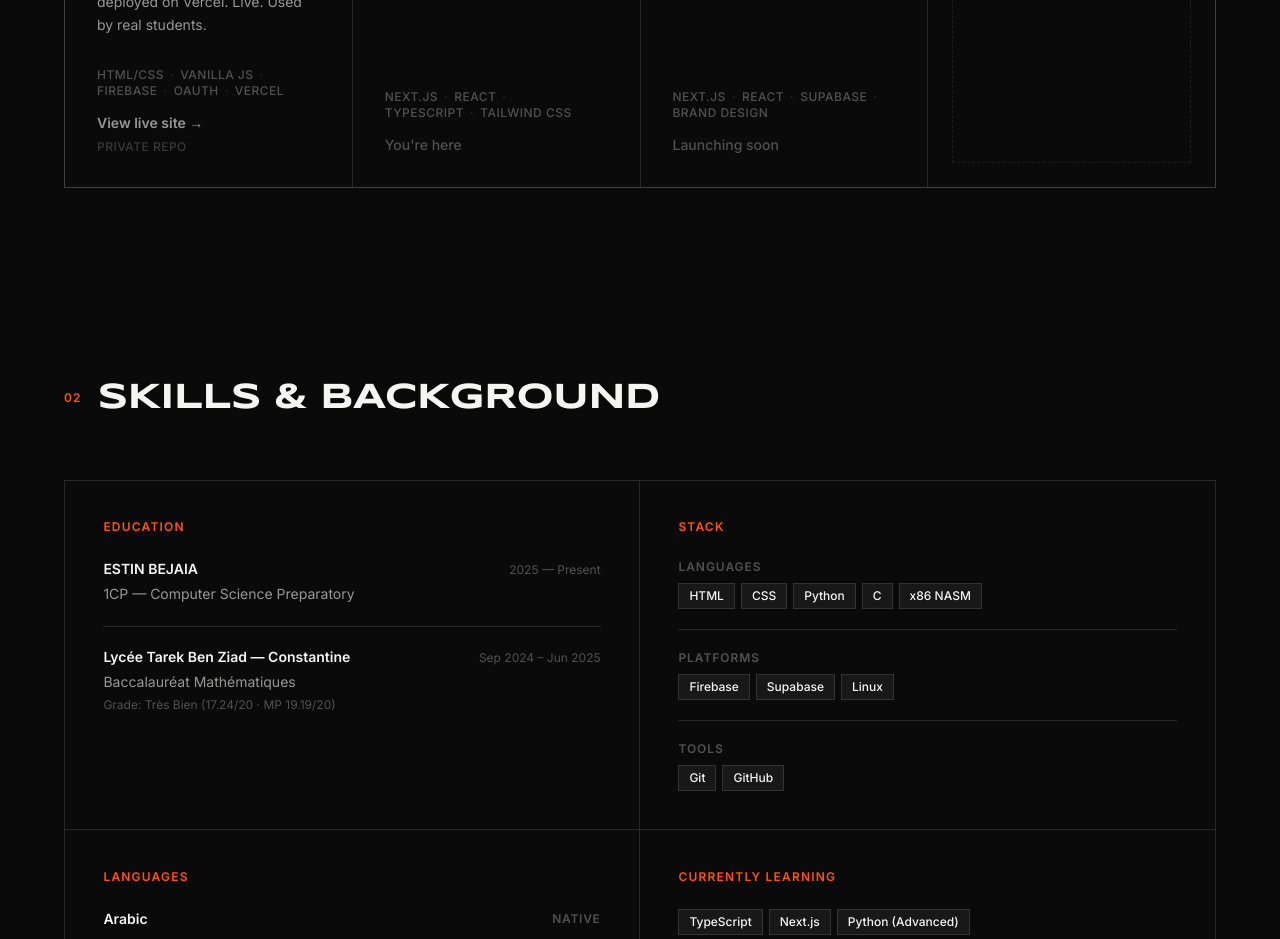
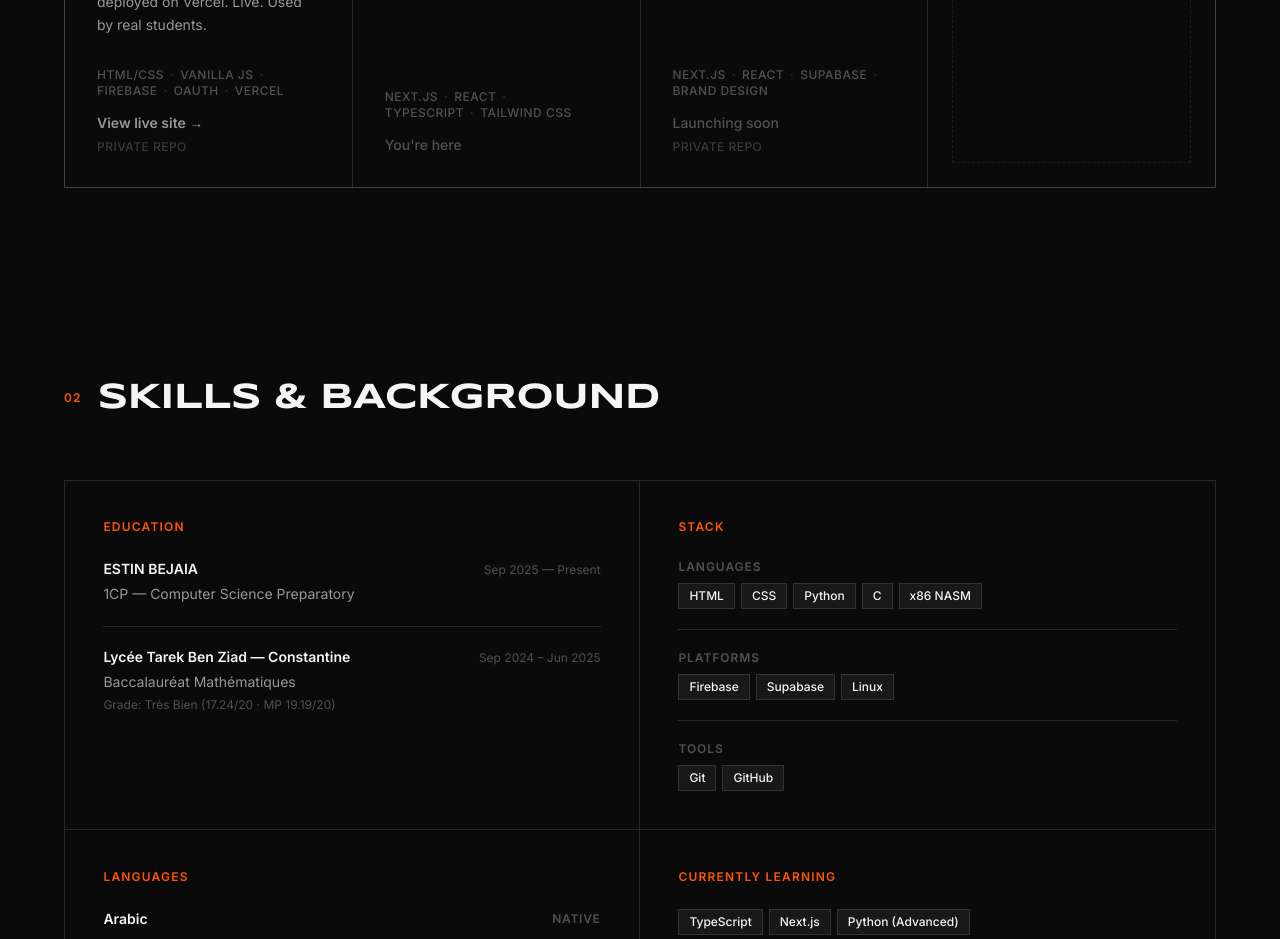
Before and after one commit to aynxitis/aynx, a Next.js app: page / in a window 1280 px wide. Shown: the part 1300-2239 px from the top of the page. Built offline with nearby package versions, Linux system fonts and the light colour scheme.

Commit message:
chore: update site metadata and project details

```diff
--- a/app/layout.tsx
+++ b/app/layout.tsx
@@ -11,12 +11,12 @@ export const viewport: Viewport = {
 };
 
 export const metadata: Metadata = {
-  title: "AYNX — Mohamed Anis Belamri",
+  title: "Mohamed Anis BELAMRI",
   description: "CS student at ESTIN BEJAIA. Building real products. Available for freelance and internships.",
   keywords: ["Mohamed Anis Belamri", "ESTIN", "web developer", "portfolio", "freelance", "internship"],
   authors: [{ name: "Mohamed Anis Belamri" }],
   openGraph: {
-    title: "AYNX — Mohamed Anis Belamri",
+    title: "Mohamed Anis BELAMRI",
     description: "CS student at ESTIN BEJAIA. Building real products.",
     type: "website",
   },
--- a/data/cv.ts
+++ b/data/cv.ts
@@ -1,7 +1,7 @@
 export const education = [
   {
     name: "ESTIN BEJAIA",
-    date: "2025 — Present",
+    date: "Sep 2025 — Present",
     subtitle: "1CP — Computer Science Preparatory",
   },
   {
--- a/data/projects.ts
+++ b/data/projects.ts
@@ -46,6 +46,7 @@ export const projects: Project[] = [
       "B2B industrial services website. Built the brand from scratch — logo system, dark/light theme, scroll animations, full UI/UX.",
     ],
     stack: ["Next.js", "React", "Supabase", "Brand Design"],
+    repoLabel: "Private repo",
     disabled: true,
     disabledLabel: "Launching soon",
   },
--- a/types/index.ts
+++ b/types/index.ts
@@ -16,6 +16,7 @@ export type RealProject = BaseProject & {
   link?: string;
   linkLabel?: string;
   repoLabel?: string;
+  repoLink?: string;
   disabled?: boolean;
   disabledLabel?: string;
 };
```
